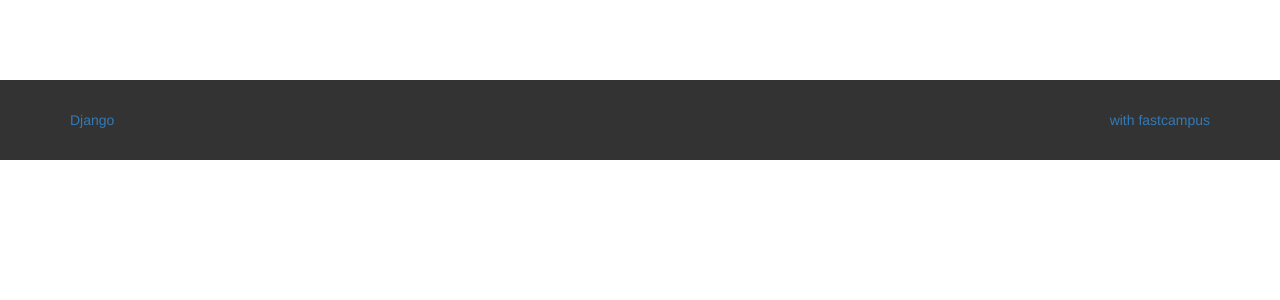
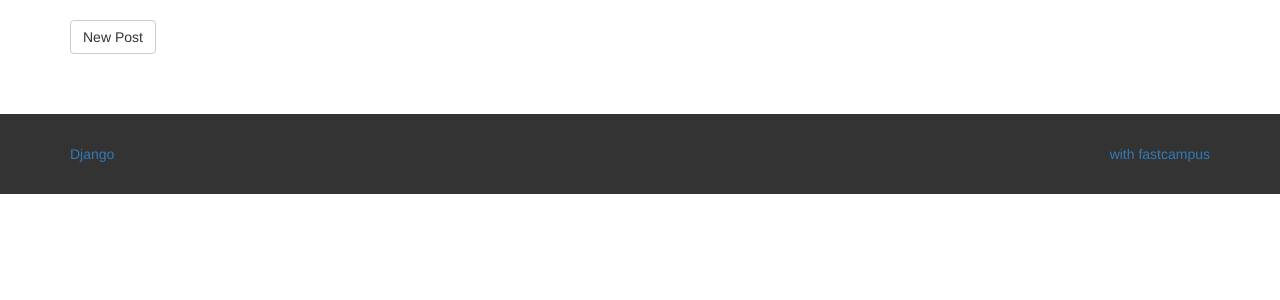
Before and after one commit to lamiru/pystagram, a Django app: page /blog/ in a window 1280 px wide. Shown: the part 52-352 px from the top of the page. Run offline with Django 3.2, Linux system fonts and the light colour scheme; data that the repository does not hold is empty; some libraries are stand-ins or nearby versions.

Commit message:
add new, edit features to blog app

```diff
--- a/blog/templates/blog/detail.html
+++ b/blog/templates/blog/detail.html
@@ -13,6 +13,7 @@
                 </div>
             </div>
             <a href="{% url "blog.views.index" %}" class="btn btn-default">List</a>
+            <a href="{% url "blog.views.edit" post.pk %}" class="btn btn-info">Edit</a>
         </div>
     </div>
 </div>
--- a/blog/templates/blog/index.html
+++ b/blog/templates/blog/index.html
@@ -38,5 +38,10 @@
             </div>
         {% endfor %}
     </div>
+    <div class="row">
+        <div class="col-xs-12">
+            <a href="{% url "blog.views.new" %}" class="btn btn-default">New Post</a>
+        </div>
+    </div>
 </div>
 {% endblock %}
--- a/blog/urls.py
+++ b/blog/urls.py
@@ -2,6 +2,8 @@ from django.conf.urls import url
 
 urlpatterns = [
     url(r'^$', 'blog.views.index'),
-    url(r'^(?P<uuid>[0-9a-z]{32})/$', 'blog.views.detail'),
+    url(r'^(?P<uuid>[0-9a-f]{32})/$', 'blog.views.detail'),
     url(r'^(?P<pk>\d+)/$', 'blog.views.detail'),
+    url(r'^new/$', 'blog.views.new'),
+    url(r'^(?P<pk>\d+)/edit/$', 'blog.views.edit'),
 ]
--- a/blog/views.py
+++ b/blog/views.py
@@ -1,6 +1,7 @@
 from django.http import Http404
-from django.shortcuts import render, get_object_or_404
+from django.shortcuts import render, redirect, get_object_or_404
 from blog.models import Post
+from blog.forms import PostForm
 
 def index(request):
     count = request.session.get('index_page_count', 0) + 1
@@ -30,3 +31,29 @@ def detail(request, pk=None, uuid=None):
     return render(request, 'blog/detail.html', {
         'post': post,
     })
+
+def new(request):
+    if request.method == 'POST':
+        form = PostForm(request.POST)
+        if form.is_valid():
+            post = form.save()
+            return redirect('blog.views.detail', post.pk)
+    else:
+        form = PostForm()
+    return render(request, 'blog/form.html', {
+        'form': form,
+    })
+
+def edit(request, pk):
+    post = get_object_or_404(Post, pk=pk)
+
+    if request.method == 'POST':
+        form = PostForm(request.POST, instance=post)
+        if form.is_valid():
+            post = form.save()
+            return redirect('blog.views.detail', post.pk)
+    else:
+        form = PostForm(instance=post)
+    return render(request, 'blog/form.html', {
+        'form': form,
+    })
--- a/pystagram/settings.py
+++ b/pystagram/settings.py
@@ -37,6 +37,7 @@ INSTALLED_APPS = (
     'django.contrib.sessions',
     'django.contrib.messages',
     'django.contrib.staticfiles',
+    'bootstrap3',
     'blog',
     'photos',
 )
--- a/requirements.txt
+++ b/requirements.txt
@@ -1 +1,2 @@
-Django==1.8
+Django==1.8.2
+django-bootstrap3==5.4.0
```
Also changed, not shown: blog/forms.py (added, +22 -0 lines), blog/templates/blog/form.html (added, +20 -0 lines).
